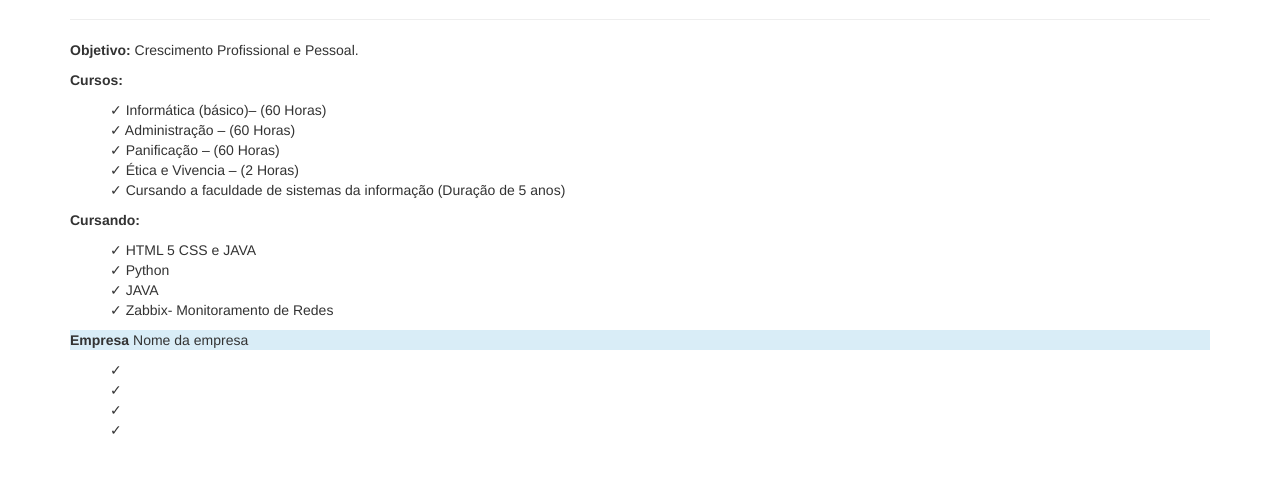
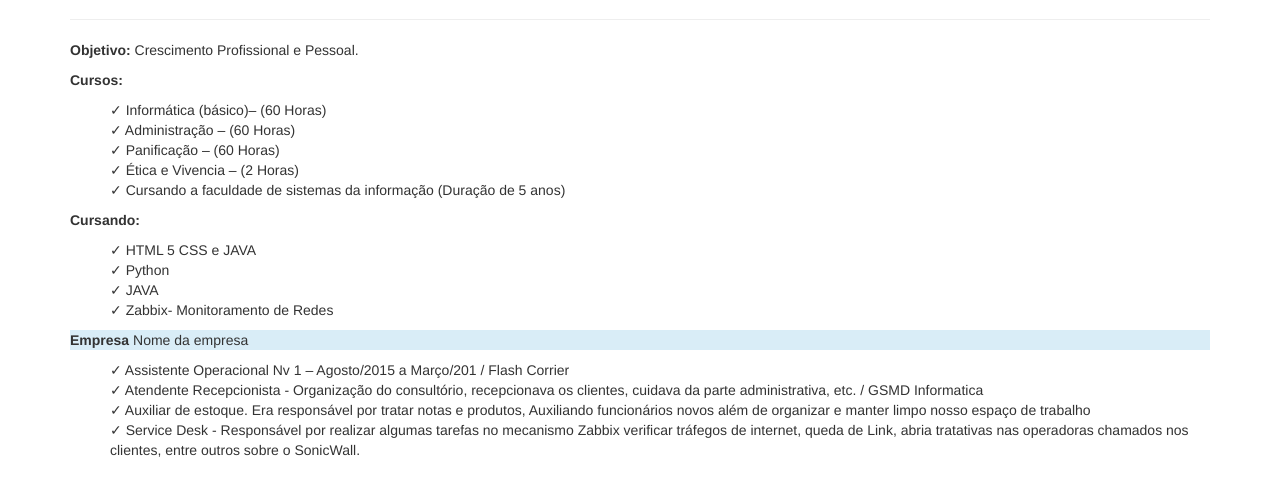
Before and after one commit to AldaLol/curriculo, a plain HTML site: page index.html in a window 1280 px wide. Shown: the part 154-650 px from the top of the page. Drawn offline with nearby package versions, Linux system fonts and the light colour scheme.

Commit message:
adicionado novo curriculo

```diff
--- a/index.html
+++ b/index.html
@@ -71,10 +71,10 @@
 </p>
 
 <ul>
-    <li></li>
-    <li> </li>
-    <li></li>
-    <li></li>
+    <li>Assistente Operacional Nv 1 – Agosto/2015 a Março/201 / Flash Corrier</li>
+    <li>Atendente Recepcionista - Organização do consultório, recepcionava os clientes, cuidava da parte administrativa, etc. / GSMD Informatica </li>
+    <li>Auxiliar de estoque. Era responsável por tratar notas e produtos, Auxiliando funcionários novos além de organizar e manter limpo nosso espaço de trabalho</li>
+    <li>Service Desk - Responsável por realizar algumas tarefas no mecanismo Zabbix verificar tráfegos de internet, queda de Link, abria tratativas nas operadoras chamados nos clientes, entre outros sobre o SonicWall.</li>
 
 
 
```
